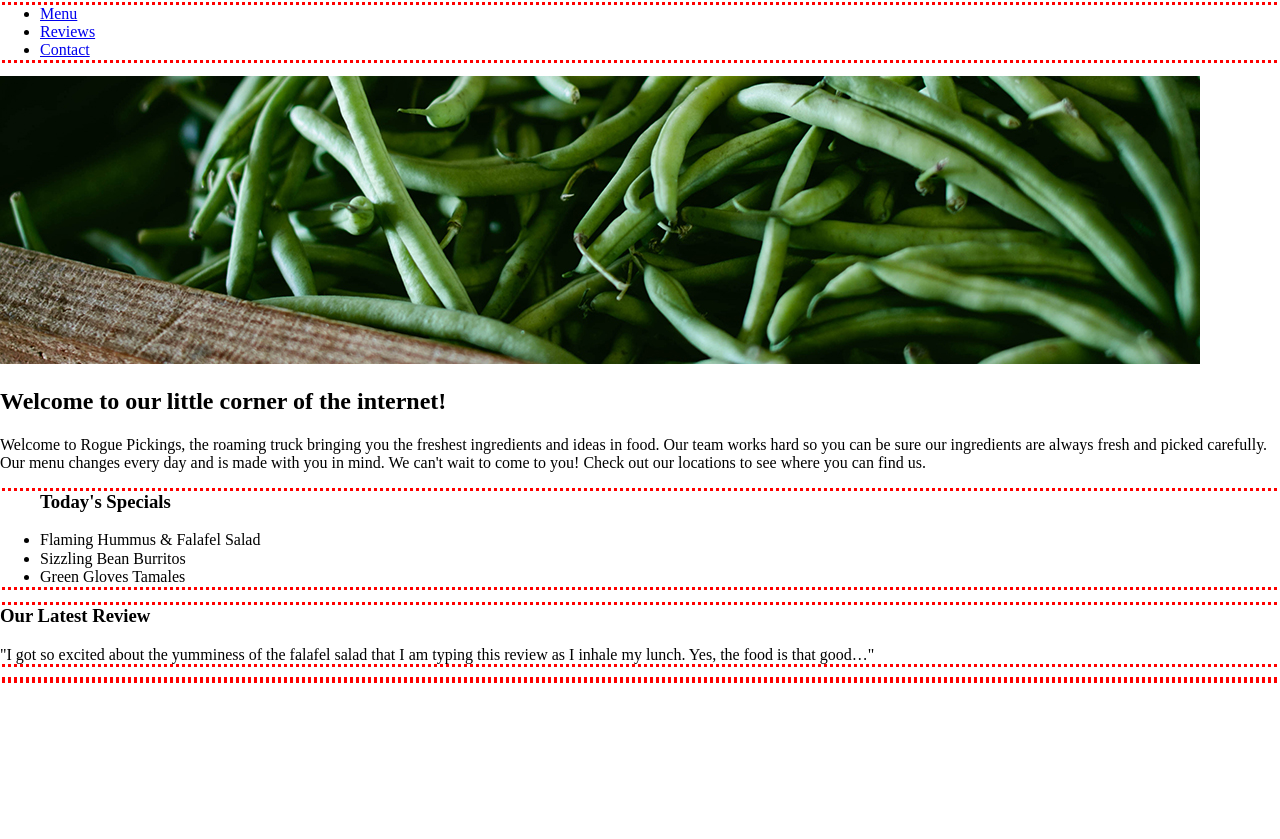
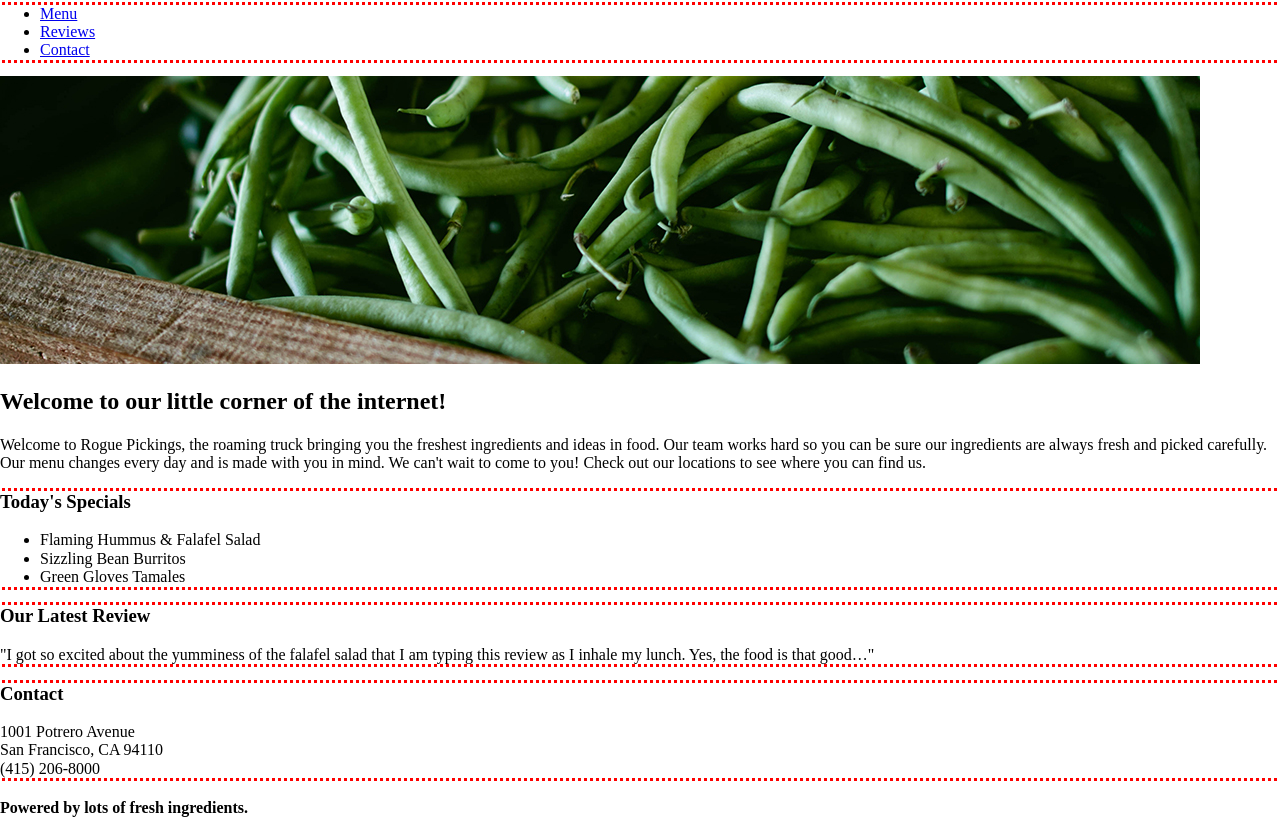
Before and after one commit to NicholeAMartin/rogue-pickings, a plain HTML site: page index.html in a window 1280 px wide. Shown: the part 75-914 px from the top of the page. Before the commit the page ends 800 px from the top, so only its background shows below. Drawn offline with Linux system fonts and the light colour scheme.

Commit message:
Added address and footer tagline

```diff
--- a/index.html
+++ b/index.html
@@ -36,8 +36,8 @@
       <section class="bottom-section">
         <div class="content-wrapper">
           <div class="section-one" id="menu">
+            <h3>Today's Specials</h3>
             <ul>
-              <h3>Today's Specials</h3>
               <li>Flaming Hummus & Falafel Salad</li>
               <li>Sizzling Bean Burritos</li>
               <li>Green Gloves Tamales</li>
@@ -48,7 +48,11 @@
             <p>"I got so excited about the yumminess of the falafel salad that I am typing this review as I inhale my lunch. Yes, the food is that good…"</p>
           </div>
           <div class="section-three" id="contact">
-            <!-- Add the content for the third section -->
+            <h3>Contact</h3>
+            <p>1001 Potrero Avenue<br>
+              San Francisco, CA 94110<br>
+              (415) 206-8000
+            </p>
           </div>
         </div>
       </section>
@@ -56,7 +60,7 @@
 
     <footer>
       <div class="content-wrapper">
-        <!-- Add the <h3> -->
+        <h4>Powered by lots of <span>fresh</span> ingredients.</h4>
       </div>
     </footer>
   </body>
```
